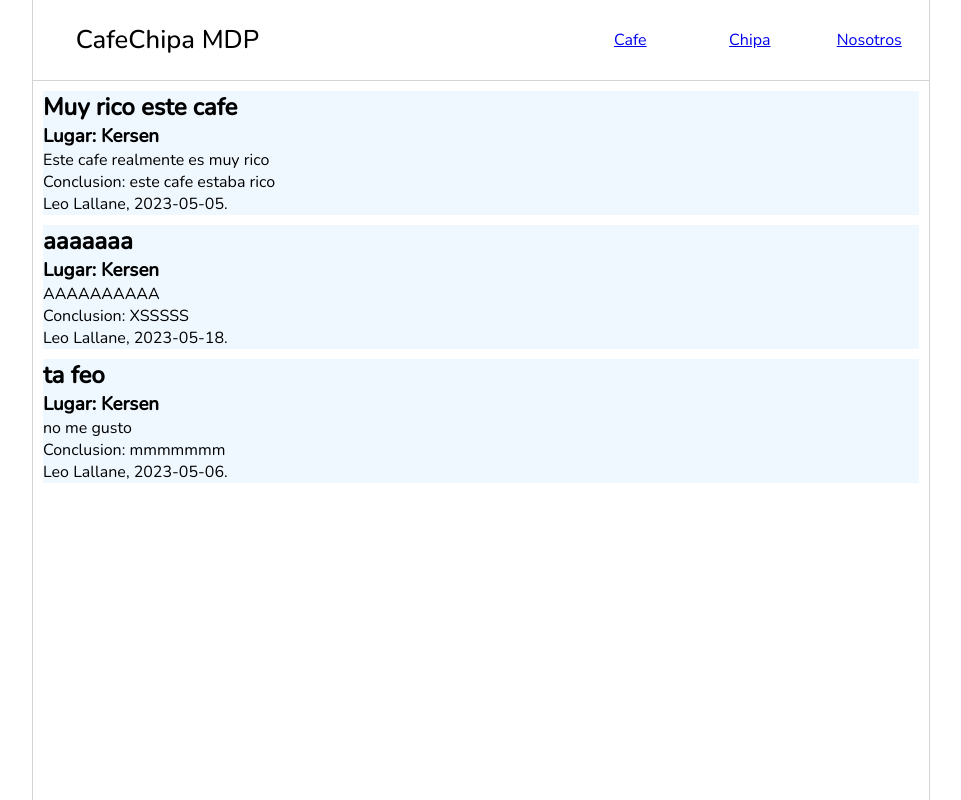
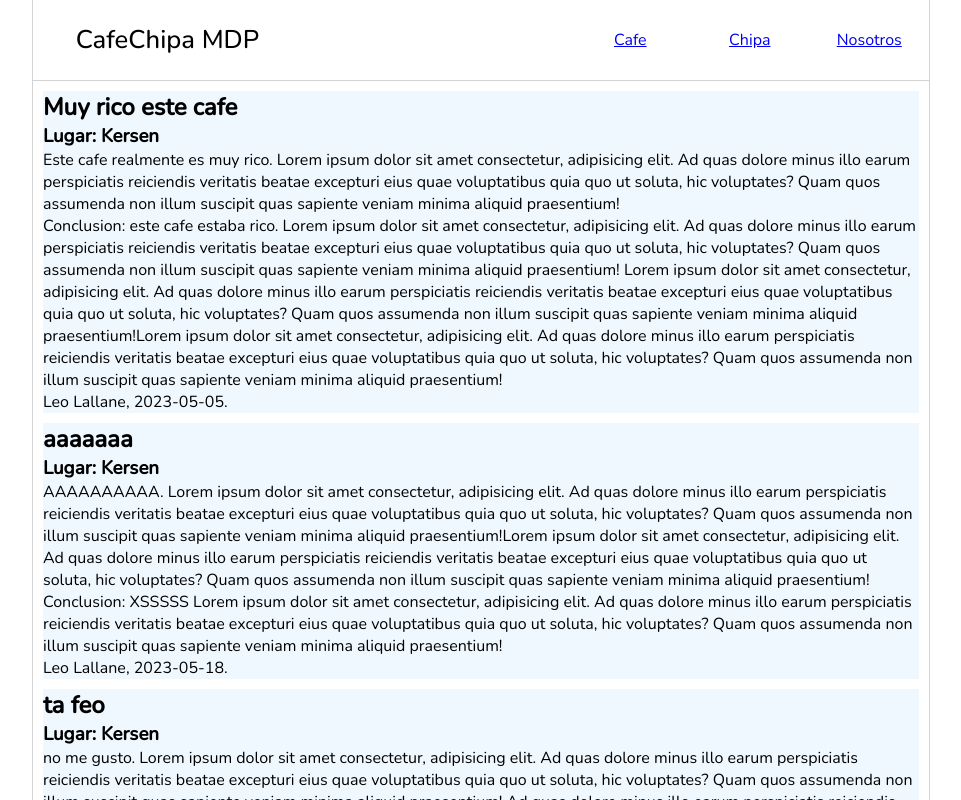
Before and after one commit to veranicolas/ChipaCafeBlog, a React (Vite) app: page / in a window 1280 px wide. Shown: the whole page, without its empty margins (159-1120 px from the left). Built offline with nearby package versions, Linux system fonts and the light colour scheme.

Commit message:
Added: mas contenido a mock data
Se agrego mas parrafos a la descripcion y conclusion en el mockData para tener una mejor visualizacion de como seria un post ya deployado

```diff
--- a/src/mockData/mockData.ts
+++ b/src/mockData/mockData.ts
@@ -5,9 +5,9 @@ export default {
             "id": 1,
             "attributes": {
                 "titulo": "Muy rico este cafe",
-                "descripcion": "Este cafe realmente es muy rico",
+                "descripcion": "Este cafe realmente es muy rico. Lorem ipsum dolor sit amet consectetur, adipisicing elit. Ad quas dolore minus illo earum perspiciatis reiciendis veritatis beatae excepturi eius quae voluptatibus quia quo ut soluta, hic voluptates? Quam quos assumenda non illum suscipit quas sapiente veniam minima aliquid praesentium!",
                 "creado": "2023-05-05",
-                "conclusion": "este cafe estaba rico",
+                "conclusion": "este cafe estaba rico. Lorem ipsum dolor sit amet consectetur, adipisicing elit. Ad quas dolore minus illo earum perspiciatis reiciendis veritatis beatae excepturi eius quae voluptatibus quia quo ut soluta, hic voluptates? Quam quos assumenda non illum suscipit quas sapiente veniam minima aliquid praesentium! Lorem ipsum dolor sit amet consectetur, adipisicing elit. Ad quas dolore minus illo earum perspiciatis reiciendis veritatis beatae excepturi eius quae voluptatibus quia quo ut soluta, hic voluptates? Quam quos assumenda non illum suscipit quas sapiente veniam minima aliquid praesentium!Lorem ipsum dolor sit amet consectetur, adipisicing elit. Ad quas dolore minus illo earum perspiciatis reiciendis veritatis beatae excepturi eius quae voluptatibus quia quo ut soluta, hic voluptates? Quam quos assumenda non illum suscipit quas sapiente veniam minima aliquid praesentium!",
                 "lugar": "Kersen",
                 "foto":'./assets/coffee1.jpg', // a chequear este path asjasjasj
                 "createdAt": "2023-05-05T20:34:19.726Z",
@@ -21,9 +21,9 @@ export default {
             "id": 2,
             "attributes": {
                 "titulo": "aaaaaaa",
-                "descripcion": "AAAAAAAAAA",
+                "descripcion": "AAAAAAAAAA. Lorem ipsum dolor sit amet consectetur, adipisicing elit. Ad quas dolore minus illo earum perspiciatis reiciendis veritatis beatae excepturi eius quae voluptatibus quia quo ut soluta, hic voluptates? Quam quos assumenda non illum suscipit quas sapiente veniam minima aliquid praesentium!Lorem ipsum dolor sit amet consectetur, adipisicing elit. Ad quas dolore minus illo earum perspiciatis reiciendis veritatis beatae excepturi eius quae voluptatibus quia quo ut soluta, hic voluptates? Quam quos assumenda non illum suscipit quas sapiente veniam minima aliquid praesentium!",
                 "creado": "2023-05-18",
-                "conclusion": "XSSSSS",
+                "conclusion": "XSSSSS Lorem ipsum dolor sit amet consectetur, adipisicing elit. Ad quas dolore minus illo earum perspiciatis reiciendis veritatis beatae excepturi eius quae voluptatibus quia quo ut soluta, hic voluptates? Quam quos assumenda non illum suscipit quas sapiente veniam minima aliquid praesentium!",
                 "foto":'./assets/coffee2.jpg',
                 "lugar": "Kersen",
                 "createdAt": "2023-05-05T20:47:29.756Z",
@@ -37,9 +37,9 @@ export default {
             "id": 3,
             "attributes": {
                 "titulo": "ta feo",
-                "descripcion": "no me gusto",
+                "descripcion": "no me gusto. Lorem ipsum dolor sit amet consectetur, adipisicing elit. Ad quas dolore minus illo earum perspiciatis reiciendis veritatis beatae excepturi eius quae voluptatibus quia quo ut soluta, hic voluptates? Quam quos assumenda non illum suscipit quas sapiente veniam minima aliquid praesentium! Ad quas dolore minus illo earum perspiciatis reiciendis veritatis beatae excepturi eius quae voluptatibus quia quo ut soluta, hic voluptates?",
                 "creado": "2023-05-06",
-                "conclusion": "mmmmmmm",
+                "conclusion": "mmmmmmm. Lorem ipsum dolor sit amet consectetur, adipisicing elit.  Quam quos assumenda non illum suscipit quas sapiente veniam minima aliquid praesentium! Lorem ipsum dolor sit amet consectetur, adipisicing elit. Ad quas dolore minus illo earum perspiciatis reiciendis veritatis beatae excepturi eius quae voluptatibus quia quo ut soluta, hic voluptates? Quam quos assumenda non illum suscipit quas sapiente veniam minima aliquid praesentium! Lorem ipsum dolor sit amet consectetur, adipisicing elit. Ad quas dolore minus illo earum perspiciatis reiciendis veritatis beatae excepturi eius quae voluptatibus quia quo ut soluta, hic voluptates? Quam quos assumenda non illum suscipit quas sapiente veniam minima aliquid praesentium!",
                 "lugar": "Kersen",
                 "foto":'./assets/coffee3.jpg',
                 "createdAt": "2023-05-06T18:25:18.965Z",
```
